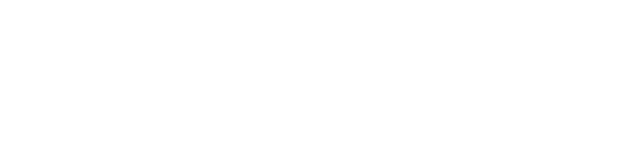
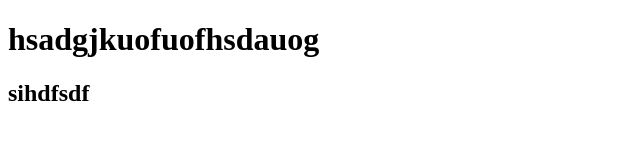
Before and after one commit to AnGon777/2nd-Repo, a plain HTML site: page index.html in a window 1280 px wide. Shown: the whole page, without its empty margins (0-640 px from the left). Drawn offline with Linux system fonts and the light colour scheme.

Commit message:
added header

```diff
--- a/index.html
+++ b/index.html
@@ -7,6 +7,7 @@
     <title>2nd repo</title>
 </head>
 <body>
-
+    <h1>hsadgjkuofuofhsdauog</h1>
+    <h2>sihdfsdf</h2>
 </body>
 </html>
```
